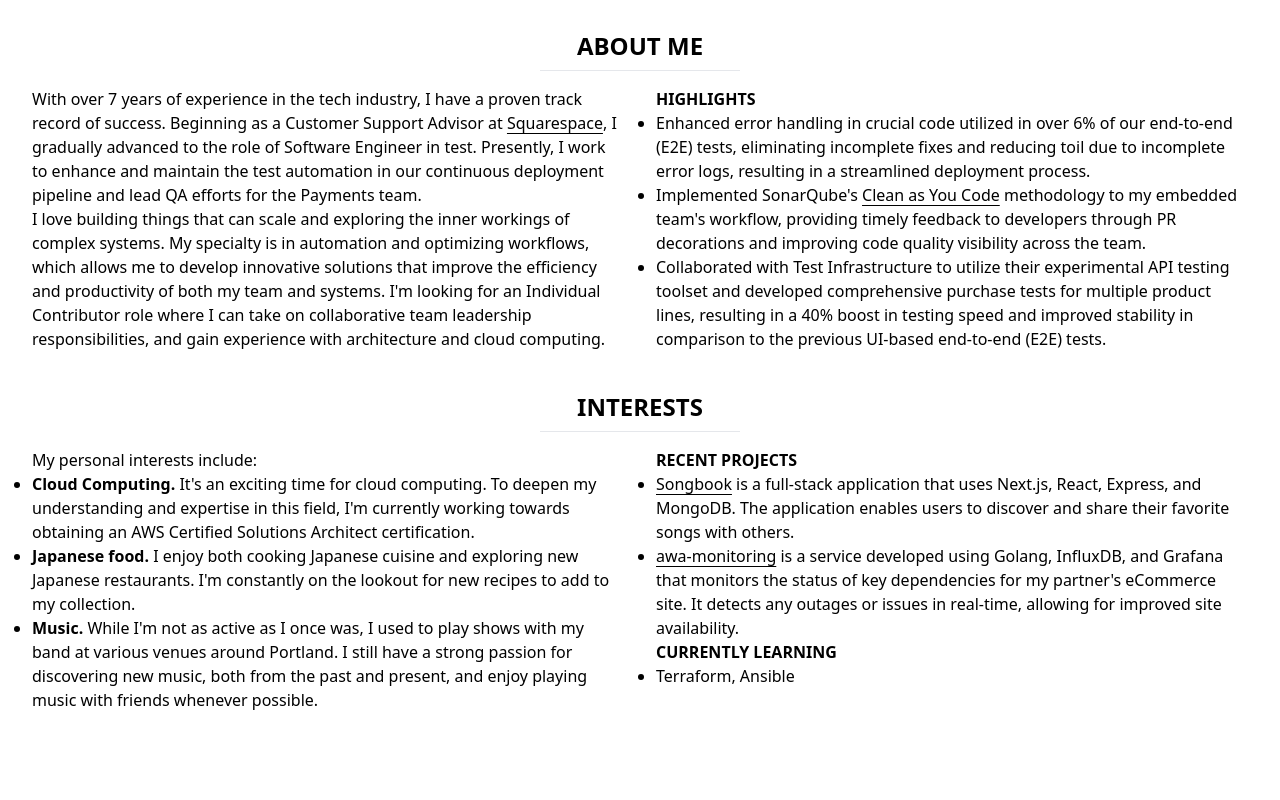
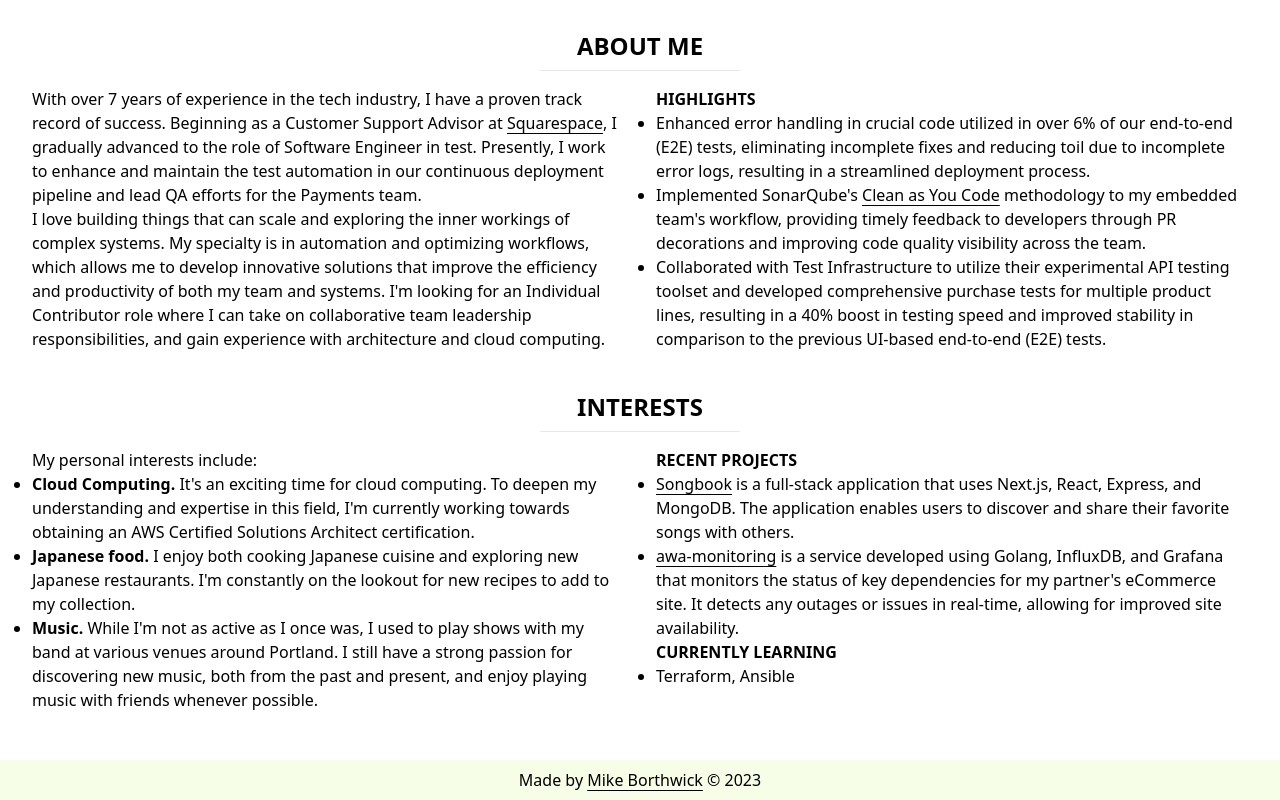
Before and after one commit to mhborthwick/portfolio, a React (Vite) app: page / in a window 1280 px wide. Shown: the part 311-1111 px from the top of the page. Before the commit the page ends 1071 px from the top, so only its background shows below. Built offline with nearby package versions, Linux system fonts and the light colour scheme.

Commit message:
feat: add footer

```diff
--- a/src/App.tsx
+++ b/src/App.tsx
@@ -4,6 +4,7 @@ import Header from "./components/Header";
 import Layout from "./components/Layout";
 import AboutMe from "./components/About";
 import Interests from "./components/Interests";
+import Footer from "./components/Footer";
 
 function App() {
   const [width, setWindowWidth] = useState(0);
@@ -24,12 +25,15 @@ function App() {
   };
 
   return (
+    <>
       <Layout>
         <Header isDesktop={responsive.isDesktop} />
         <Profile />
         <AboutMe />
         <Interests />
       </Layout>
+      <Footer />
+    </>
   );
 }
 
--- /dev/null
+++ b/src/components/Footer.tsx
@@ -0,0 +1,22 @@
+import getCurrentYear from "../utils/getCurrentYear";
+
+function Footer() {
+  const year = getCurrentYear();
+  return (
+    <div className="flex flex-col items-center text-center p-2 bg-lime-50">
+      <p>
+        Made by{" "}
+        <a
+          className="underline underline-offset-4 hover:opacity-75"
+          target="_blank"
+          href="https://github.com/mhborthwick"
+        >
+          Mike Borthwick
+        </a>{" "}
+        &copy; {year}
+      </p>
+    </div>
+  );
+}
+
+export default Footer;
--- /dev/null
+++ b/src/utils/getCurrentYear.ts
@@ -0,0 +1,5 @@
+function getCurrentYear() {
+  return new Date().getFullYear();
+}
+
+export default getCurrentYear;
```
Also changed, not shown: 1 other file (tests, documents, lock files or other folders). Lines whose indentation alone changed are shown as unchanged.
